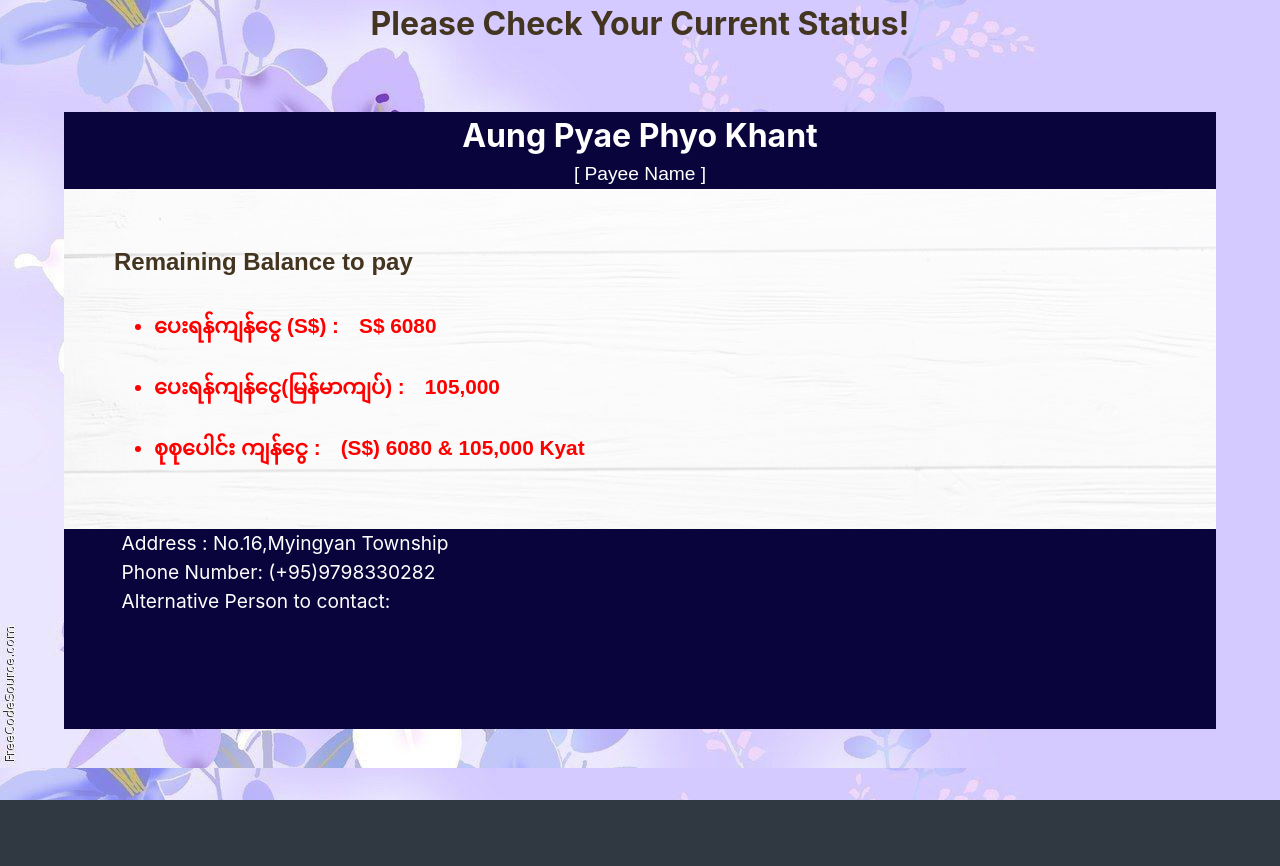
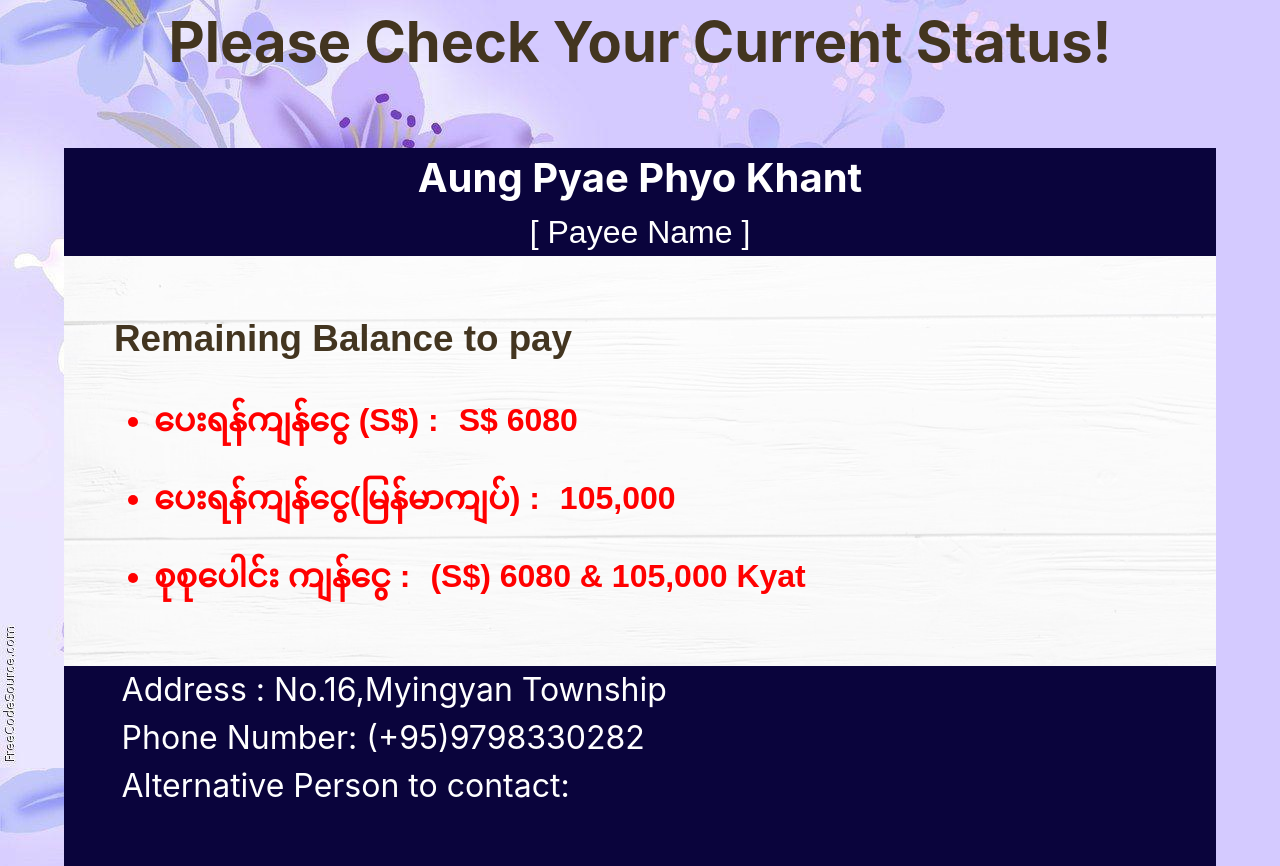
Before and after one commit to sandiago-a11y/aungpyae, a plain HTML site: page form.html in a window 1280 px wide. Before the commit the page ends 800 px from the top, so only its background shows below. Drawn offline with nearby package versions, Linux system fonts and the light colour scheme.

Commit message:
Update style.css

```diff
--- a/style.css
+++ b/style.css
@@ -28,32 +28,32 @@ body{
 }
 /* Fonts */
 .page-header{
-  font-size: 200%;
+  font-size: 350%;
   font-weight: bold;
   color:#433520;
 }
 .headertext{
-  font-size: 200%;
+  font-size: 250%;
   font-weight: bold;
   margin:0;
   color:#fff;
 }
 .sub-headertext{
   color:#fff;
-font-size:120%;
+font-size:200%;
 margin:0;
 font-family: 'arial';
 }
 .payee-name{
   color:#433520;
-  font-size: 150%;
+  font-size: 230%;
   text-align: left;
   font-weight: bold;
   margin: 5px 50px 5px;
   font-family: 'arial';
 }
 .amount{
-  font-size: 130%;
+  font-size: 200%;
   text-align: left;
   font-weight: bold;
   margin: 30px 50px 5px;
@@ -74,7 +74,7 @@ margin:0 20px 0 0;
 }
 .address{
   color:#fff;
-  font-size:120%;
+  font-size:200%;
   margin:0% 5%;
 
 }
```
